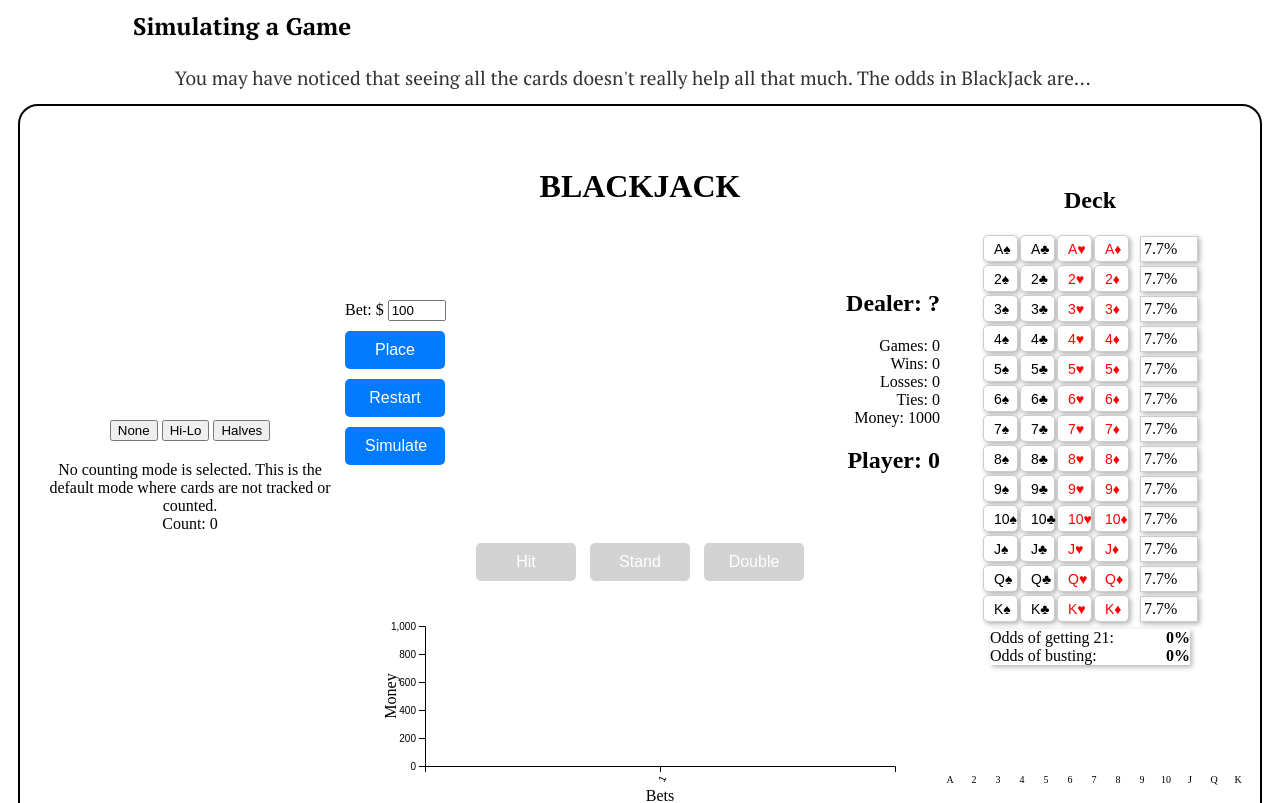
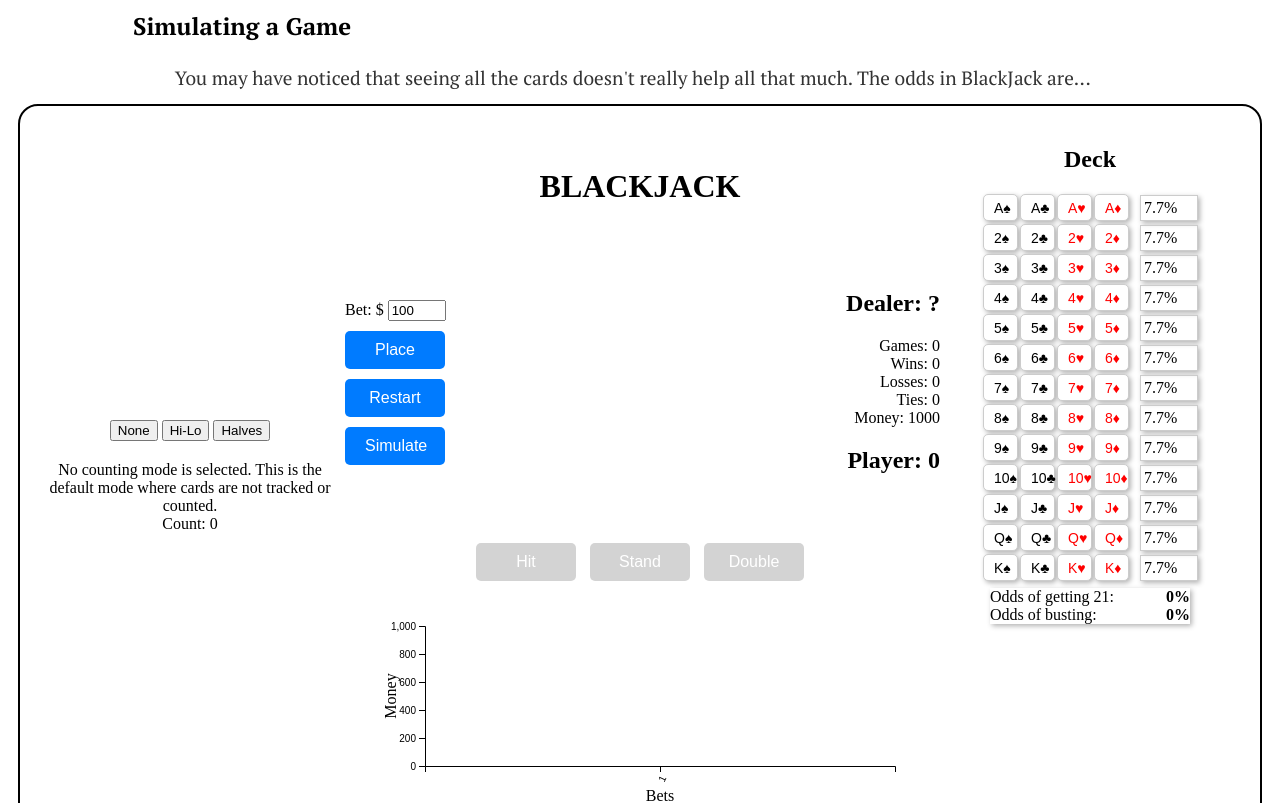
Before and after one commit to lukelin15/CardCounting, a SvelteKit app: page / in a window 1280 px wide. Shown: the part 2140-2943 px from the top of the page. Built offline with nearby package versions, Linux system fonts and the light colour scheme.

Commit message:
dynamic sizing

```diff
--- a/src/components/Base.svelte
+++ b/src/components/Base.svelte
@@ -479,7 +479,7 @@
       {/if}
     </div>
     {#if stats}
-    <div class="stats">
+    <div class="stats" class:simulate-active={simulate}>
       <Stats {deck} dealerSecondCard={dealerHand[1]} playerHand={playerHand} simulate={simulate}/>
       {#if simulate}
         <StatsGraph {winningCards} />
@@ -533,7 +533,13 @@
   .stats {
     display: flex;
     flex-direction: column;
+    justify-content: space-between;
   }
+
+  .stats.simulate-active {
+    height: 700px;
+  }
+
   .top-bar {
     display: flex;
     flex-direction: column;
```
